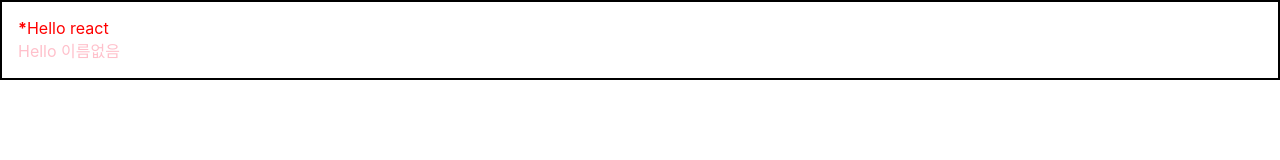
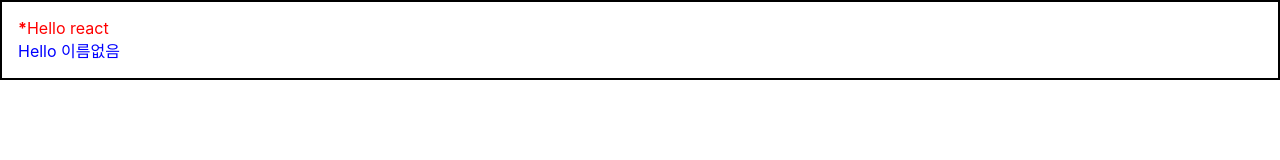
Before and after one commit to guno517/react, a React (Create React App) app: page / in a window 1280 px wide. Shown: the top 160 px of the page. Built offline with nearby package versions, Linux system fonts and the light colour scheme.

Commit message:
rendering

```diff
--- a/src/App.js
+++ b/src/App.js
@@ -6,8 +6,8 @@
 function App() {
   return (
     <Wrapper>
-      <Hello name="react" color="red" isSpecial={true}/>
-      <Hello color="pink" />
+      <Hello name="react" color="red" isSpecial/>
+      <Hello color="blue" />
     </Wrapper>
   );
 }
--- a/src/hello.js
+++ b/src/hello.js
@@ -4,7 +4,7 @@
     return (<div style={{
         color
     }}>
-        {isSpecial ? <b>*</b> : null}
+        {isSpecial && <b>*</b>}
         Hello {name}</div>);
 }
 
```
